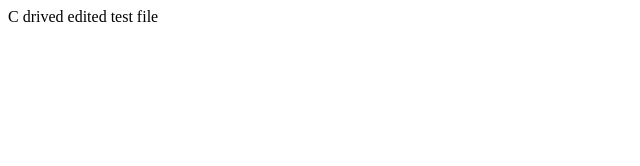
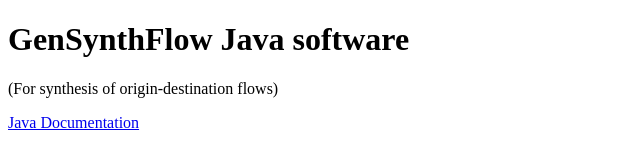
Before and after one commit to richard-thomas/GenSynthFlow, a plain HTML site: page index.html in a window 1280 px wide. Shown: the whole page, without its empty margins (0-640 px from the left). Drawn offline with Linux system fonts and the light colour scheme.

Commit message:
Simple linking to Javadoc

```diff
--- a/index.html
+++ b/index.html
@@ -5,6 +5,9 @@
 <title>Updated dummy page!</title>
 </head>
 <body>
-C drived edited test file
+<h1>GenSynthFlow Java software</h1>
+<p>(For synthesis of origin-destination flows)</p>
+<a href="JavaDoc">Java Documentation</a>
+
 </body>
 </html>
```
